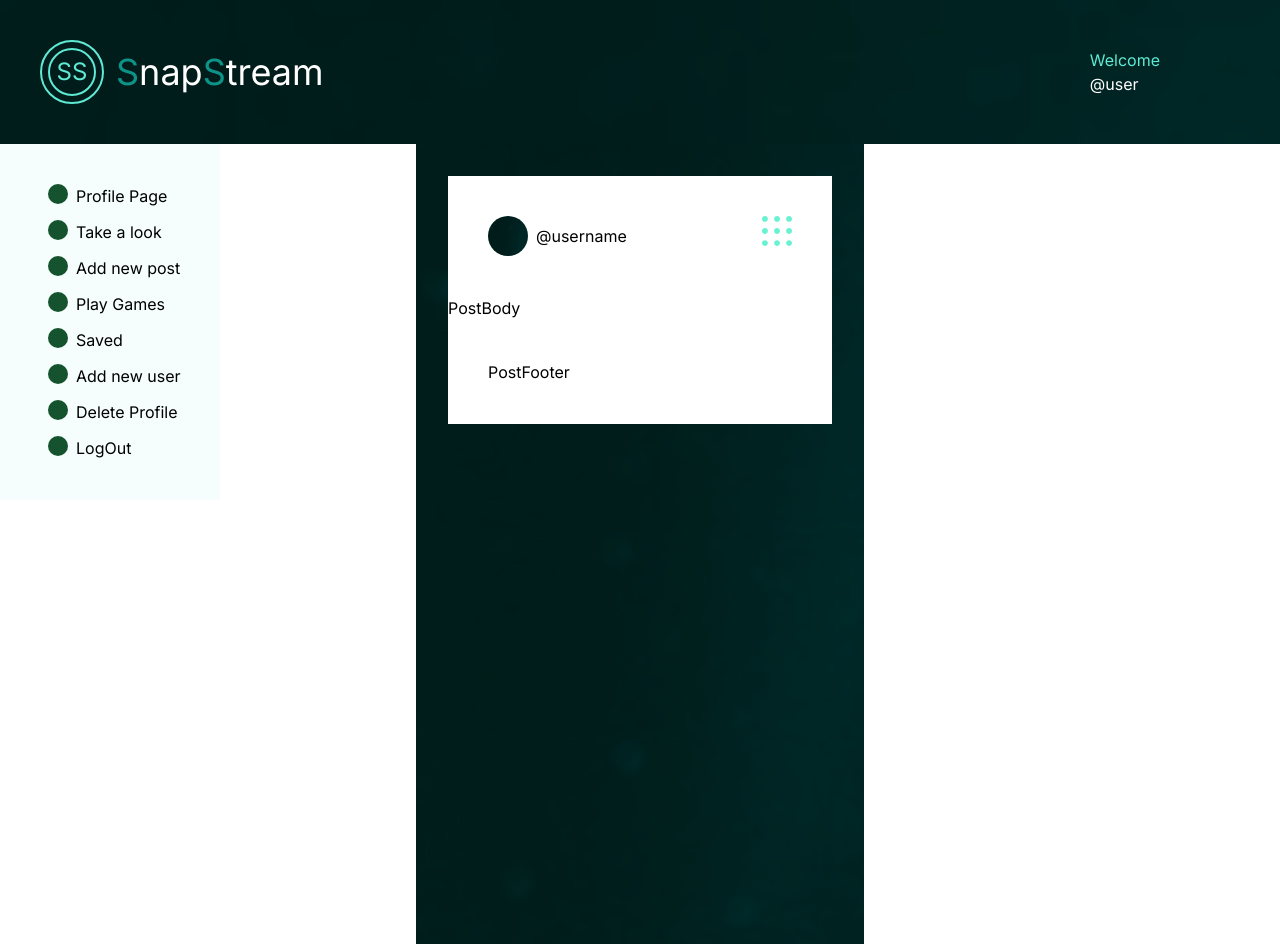
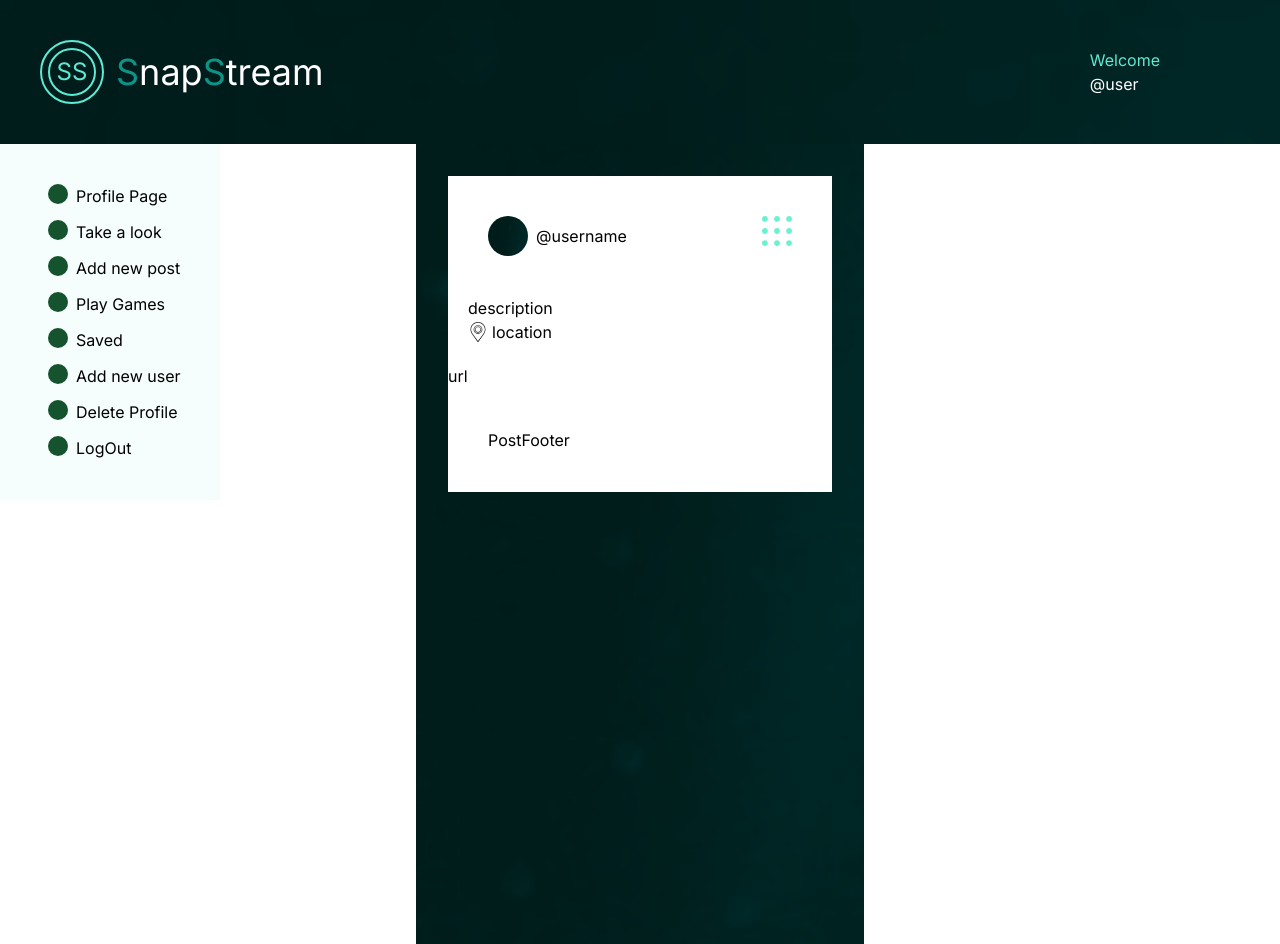
Before and after one commit to AnitaGulacsi/SnapSteam, a Next.js app: page /social-feed in a window 1280 px wide. Built offline with nearby package versions, Linux system fonts and the light colour scheme.

Commit message:
create PostBody component

```diff
--- a/app/ui/components/post-card/PostCard.tsx
+++ b/app/ui/components/post-card/PostCard.tsx
@@ -6,7 +6,7 @@ export const PostCard = () => {
   return (
     <div className="w-96 bg-white">
       <PostHeader />
-      <PostBody />
+      <PostBody description={"description"} location={"location"} url={"url"} />
       <PostFooter />
     </div>
   );
--- a/app/ui/components/post-card/post-body/PostBody.tsx
+++ b/app/ui/components/post-card/post-body/PostBody.tsx
@@ -1,3 +1,22 @@
-export const PostBody = () => {
-  return <div>PostBody</div>;
+import { FC } from "react";
+import Image from "next/image";
+import location_icon from "@/public/icon/location.svg";
+
+interface PostBodyProps {
+  description: string;
+  location: string;
+  url: string;
+}
+
+export const PostBody: FC<PostBodyProps> = ({ description, location, url }) => {
+  return (
+    <div className="p-0">
+      <p className="px-5">{description}</p>
+      <div className="px-5 flex flex-row gap-1">
+        <Image src={location_icon} alt={"location_icon"} />
+        <p className="text-ellipsis">{location}</p>
+      </div>
+      <div className="mt-5">{url}</div>
+    </div>
+  );
 };
--- a/app/ui/components/post-card/post-menu/PostMenu.tsx
+++ b/app/ui/components/post-card/post-menu/PostMenu.tsx
@@ -1,7 +1,7 @@
 import { ActionItem } from "../../../atom/ActionItem";
 
 export const PostMenu = () => (
-  <div className="absolute top-0 right-0 p-5 ">
+  <div className="absolute bg-white top-0 right-0 p-5 ">
     <ActionItem>UnFollow</ActionItem>
     <ActionItem>About this account</ActionItem>
     <ActionItem>Hide</ActionItem>
```
Also changed, not shown: public/icon/location.svg (added).
